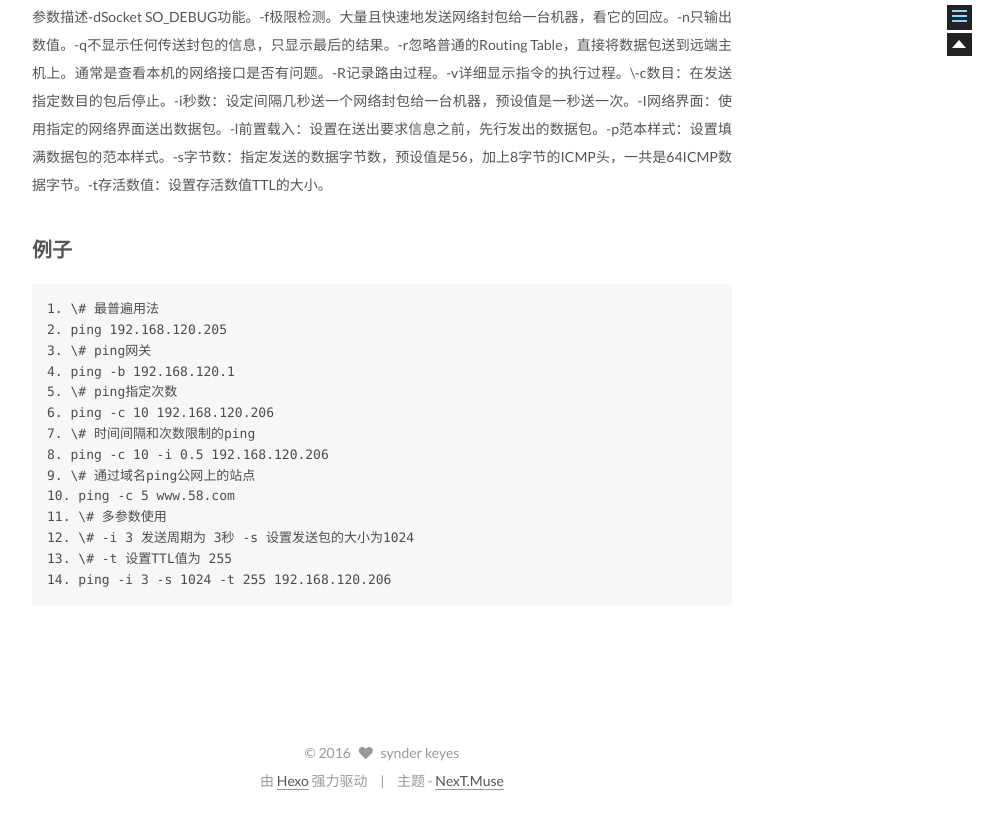
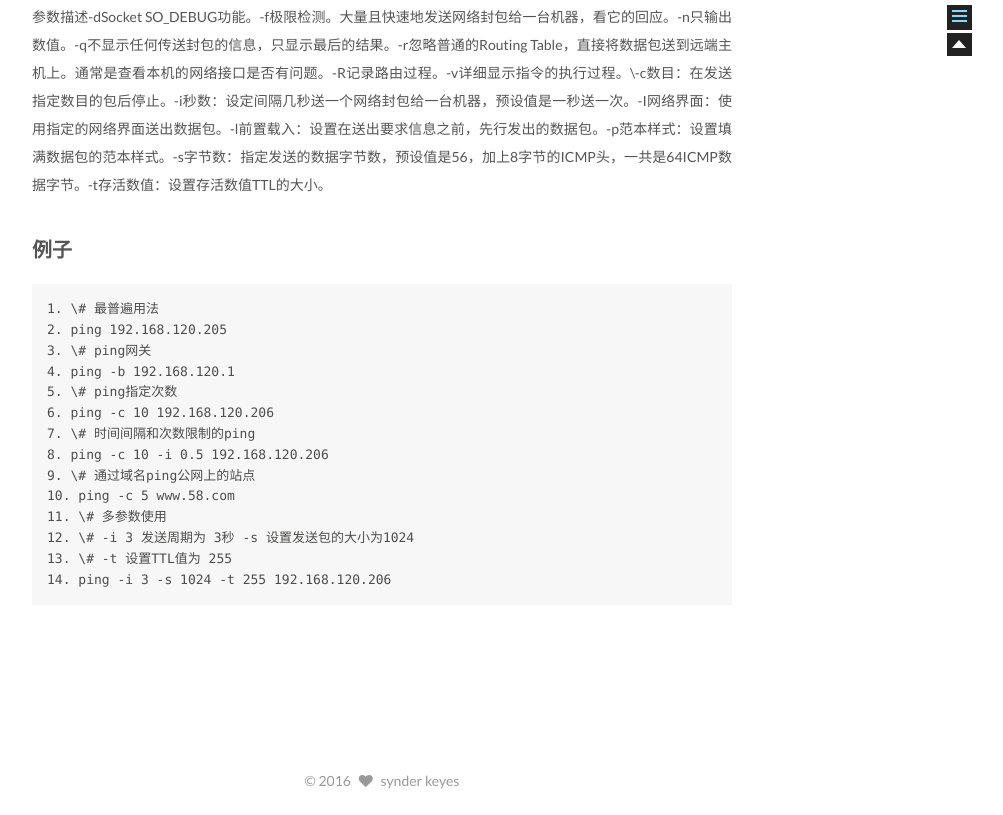
Before and after one commit to synder/synder.github.io, a plain HTML site: page 2016/01/18/ping/index.html in a window 1280 px wide. Shown: the part 725-1540 px from the top of the page, without its empty margins (258-1261 px from the left). Drawn offline with Linux system fonts and the light colour scheme.

Commit message:
Site updated: 2016-01-18 21:33:51

```diff
--- a/2016/01/18/ping/index.html
+++ b/2016/01/18/ping/index.html
@@ -441,17 +441,6 @@
   <span class="author" itemprop="copyrightHolder">synder keyes</span>
 </div>
 
-<div class="powered-by">
-  由 <a class="theme-link" href="http://hexo.io">Hexo</a> 强力驱动
-</div>
-
-<div class="theme-info">
-  主题 -
-  <a class="theme-link" href="https://github.com/iissnan/hexo-theme-next">
-    NexT.Muse
-  </a>
-</div>
-
 
 
       </div>
--- a/css/main.css
+++ b/css/main.css
@@ -1543,7 +1543,7 @@ pre .javascript .function {
   width: 4px;
   height: 4px;
   border-radius: 50%;
-  background: #308b8a;
+  background: #1a13ff;
 }
 .sidebar-nav {
   margin: 0 0 20px;
```
Also changed, not shown: about/index.html (+0 -11 lines), archives/2016/01/index.html (+0 -11 lines), archives/2016/index.html (+0 -11 lines), archives/index.html (+0 -11 lines), categories/index.html (+0 -11 lines), commonweal/index.html (+0 -11 lines), index.html (+0 -11 lines), tags/index.html (+0 -11 lines).
